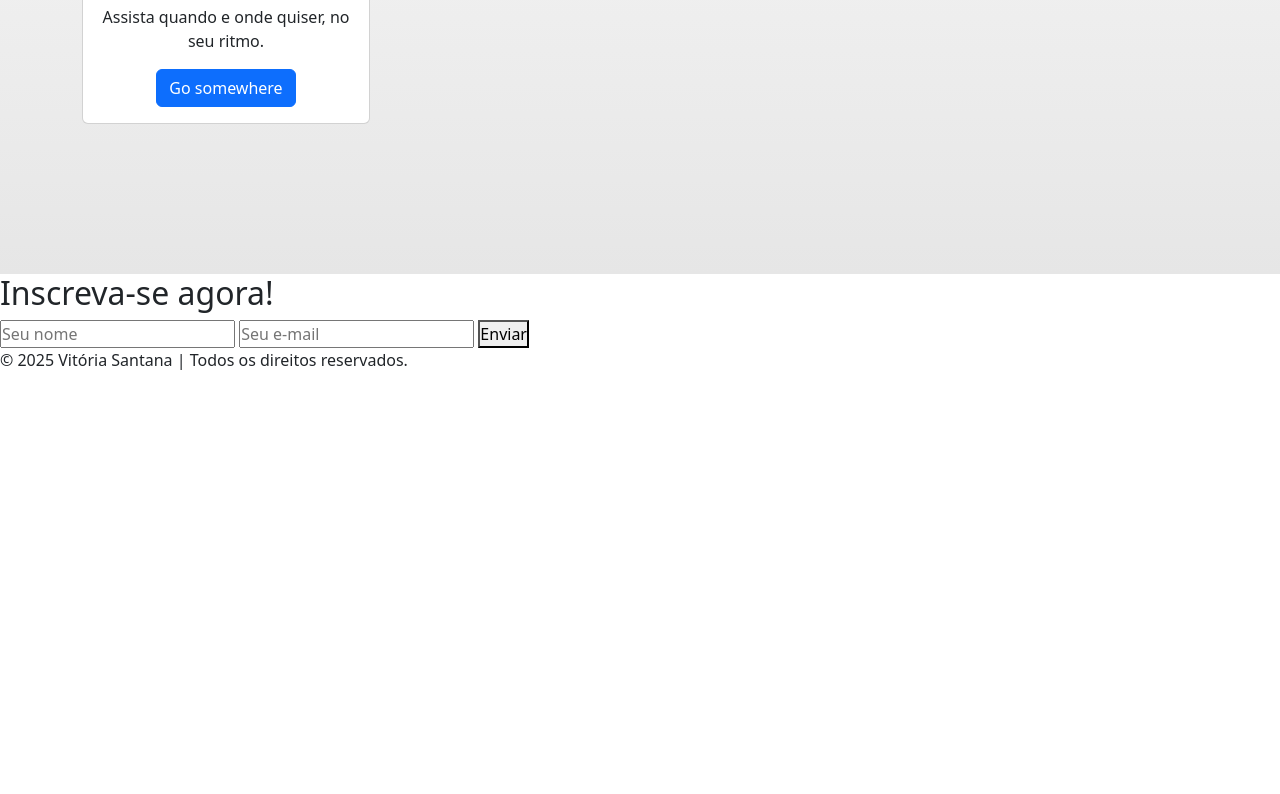
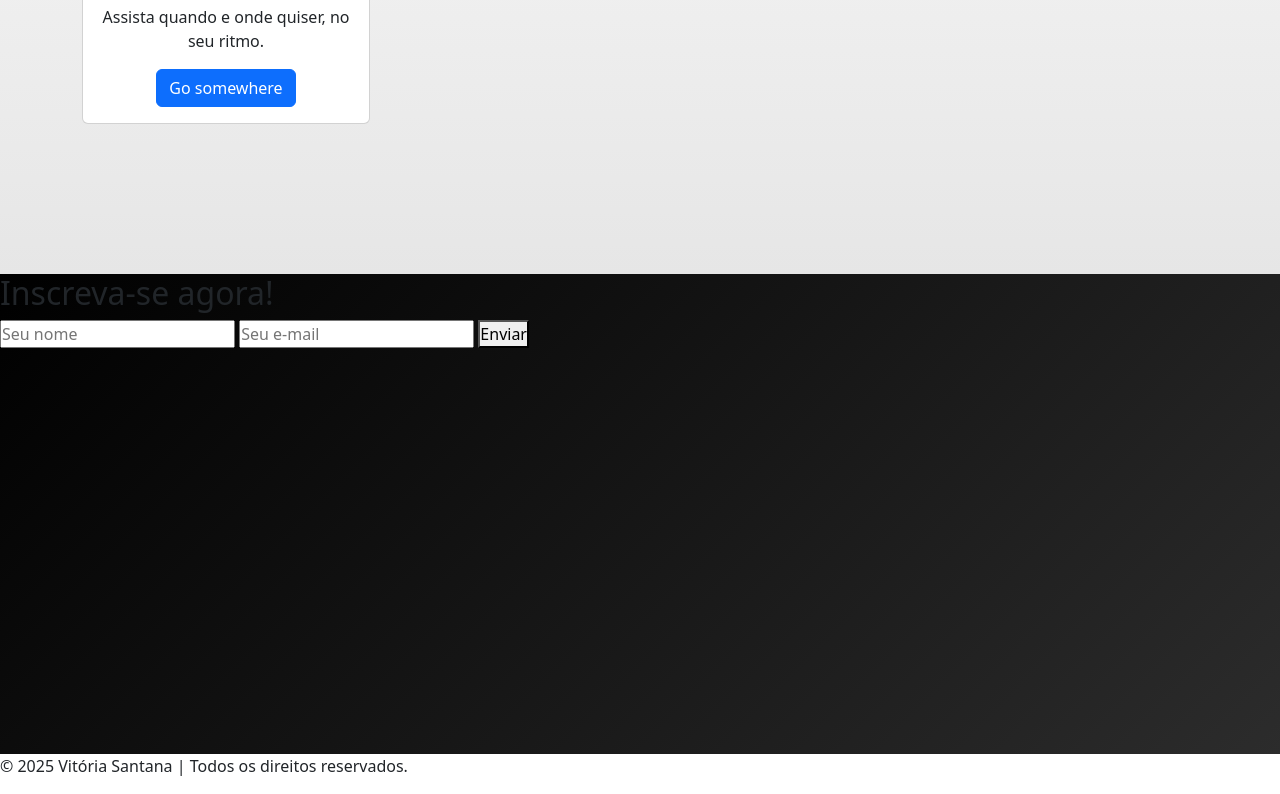
Before and after one commit to vitoriaeliza78/AprenList-Curso-de-ingles-e-espanhol, a plain HTML site: page index.html in a window 1280 px wide. Shown: the part 1422-2216 px from the top of the page. Before the commit the page ends 1810 px from the top, so only its background shows below. Drawn offline with nearby package versions, Linux system fonts and the light colour scheme.

Commit message:
adicionei bg no form

```diff
--- a/style.css
+++ b/style.css
@@ -68,3 +68,9 @@ header{
   text-align: center;
   height: 100vh;
 }
+
+
+.form-section{
+  background: linear-gradient(135deg, #000000, #2c2c2c);
+  height: 60vh;
+}
```
